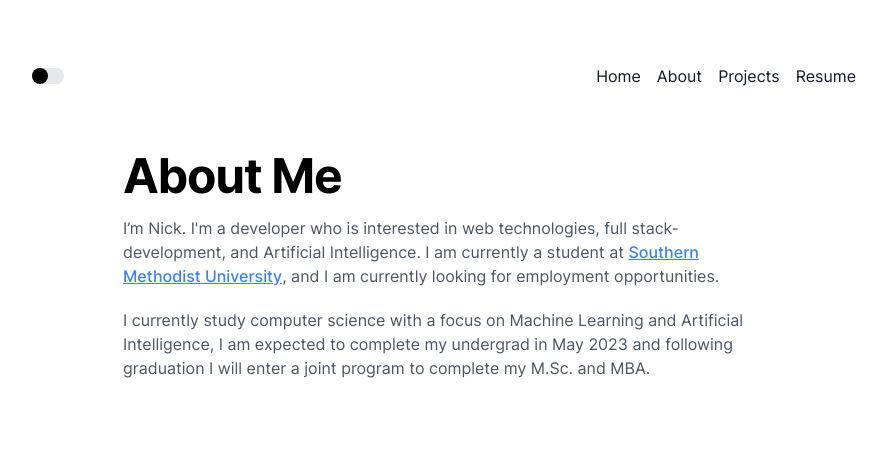
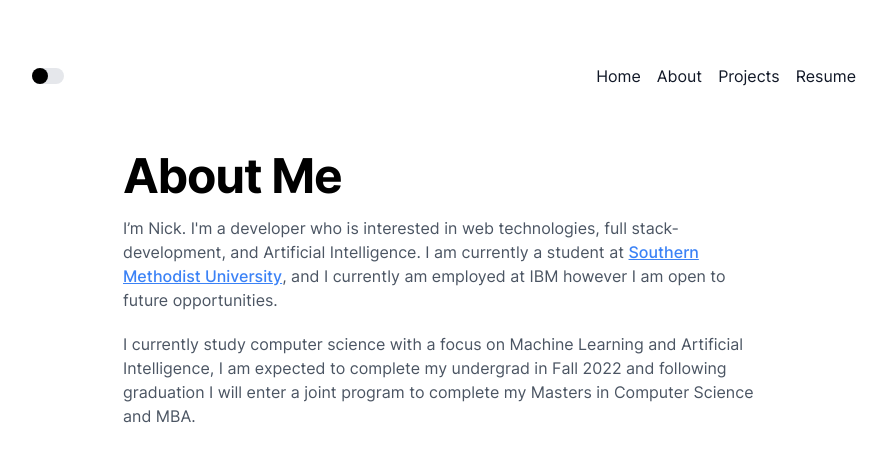
Before and after one commit to walln/site, a Next.js app: page /about in a window 1280 px wide. Shown: the top 462 px of the page, without its empty margins (192-1078 px from the left). Built offline with nearby package versions, Linux system fonts and the light colour scheme.

Commit message:
Updated resume and employment

```diff
--- a/pages/about.tsx
+++ b/pages/about.tsx
@@ -1,7 +1,7 @@
-import { motion } from 'framer-motion';
-import Link from 'next/link';
+import { motion } from "framer-motion";
+import Link from "next/link";
 
-import Container from '../components/Container';
+import Container from "../components/Container";
 
 export default function About() {
   return (
@@ -16,17 +16,20 @@ export default function About() {
         </h1>
         <div className="mb-8 prose leading-6 text-gray-600 dark:text-gray-400">
           <p>
-            I’m Nick. I'm a developer who is interested in web technologies, full stack-development,
-            and Artificial Intelligence. I am currently a student at&nbsp;
+            I’m Nick. I'm a developer who is interested in web technologies,
+            full stack-development, and Artificial Intelligence. I am currently
+            a student at&nbsp;
             <Link href="https://www.smu.edu/">
               <a>Southern Methodist University</a>
             </Link>
-            , and I am currently looking for employment opportunities.
+            , and I currently am employed at IBM however I am open to future
+            opportunities.
           </p>
           <p>
-            I currently study computer science with a focus on Machine Learning and Artificial
-            Intelligence, I am expected to complete my undergrad in May 2023 and following
-            graduation I will enter a joint program to complete my M.Sc. and MBA.
+            I currently study computer science with a focus on Machine Learning
+            and Artificial Intelligence, I am expected to complete my undergrad
+            in Fall 2022 and following graduation I will enter a joint program
+            to complete my Masters in Computer Science and MBA.
           </p>
         </div>
       </motion.div>
```
Also changed, not shown: 1 other file (tests, documents, lock files or other folders).
